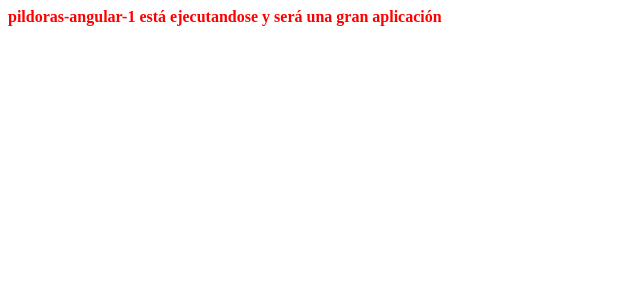
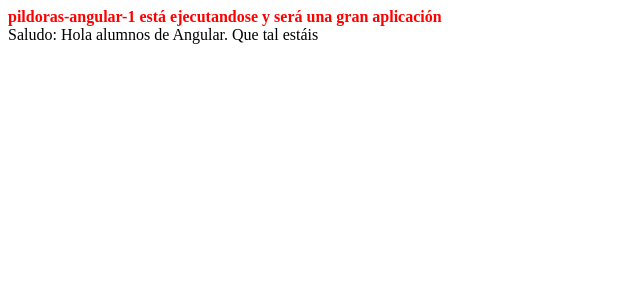
Before and after one commit to daicual/angular_pildoras, an Angular app in the folder pildoras-angular-1/: page / in a window 1280 px wide. Shown: the top 300 px of the page, without its empty margins (0-640 px from the left). Built offline with nearby package versions, Linux system fonts and the light colour scheme.

Commit message:
Estructura y flujo 4

```diff
--- a/pildoras-angular-1/src/app/app.component.html
+++ b/pildoras-angular-1/src/app/app.component.html
@@ -1 +1,3 @@
 <span style="color: red;font-weight: bold;">{{ title }} está ejecutandose y será una gran aplicación</span>
+<br>
+<span>Saludo: {{saludo}}</span>
--- a/pildoras-angular-1/src/app/app.component.ts
+++ b/pildoras-angular-1/src/app/app.component.ts
@@ -7,4 +7,5 @@
 })
 export class AppComponent {
   title = 'pildoras-angular-1';
+  saludo = "Hola alumnos de Angular. Que tal estáis"
 }
```
